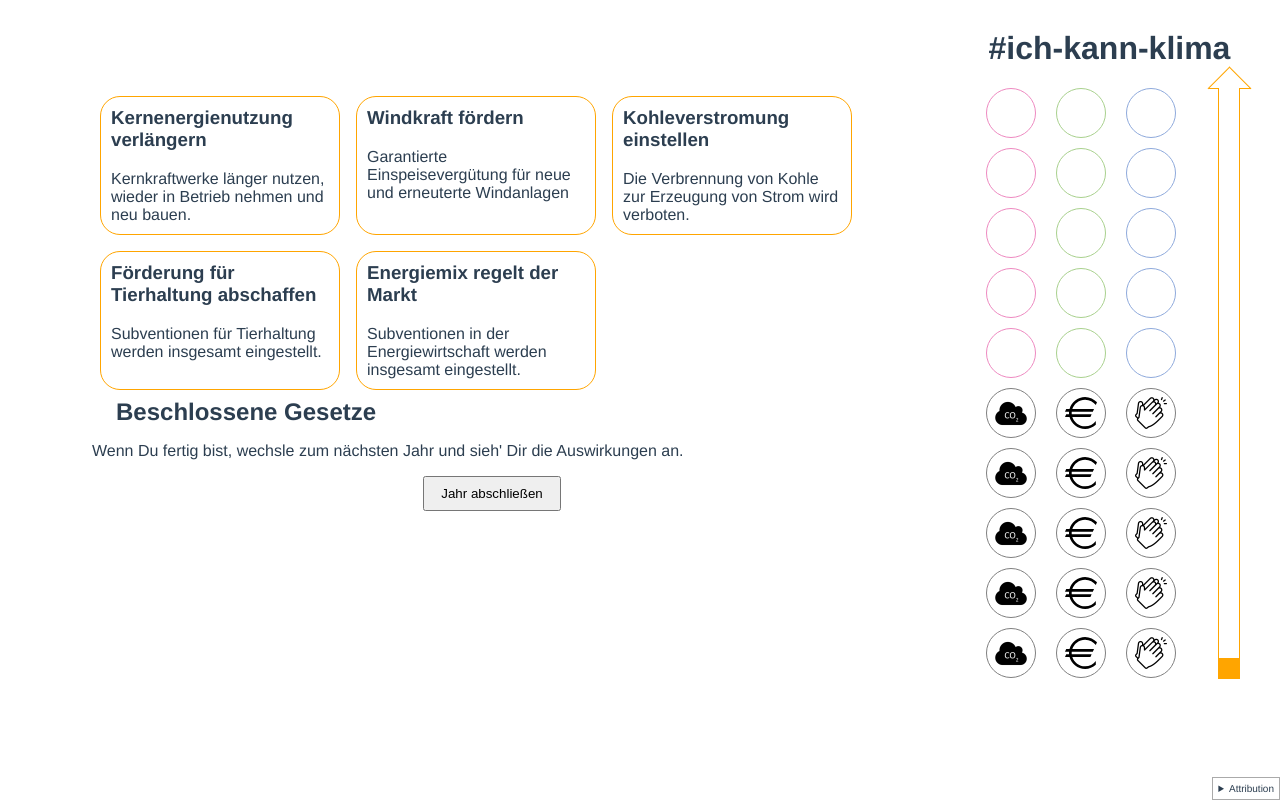
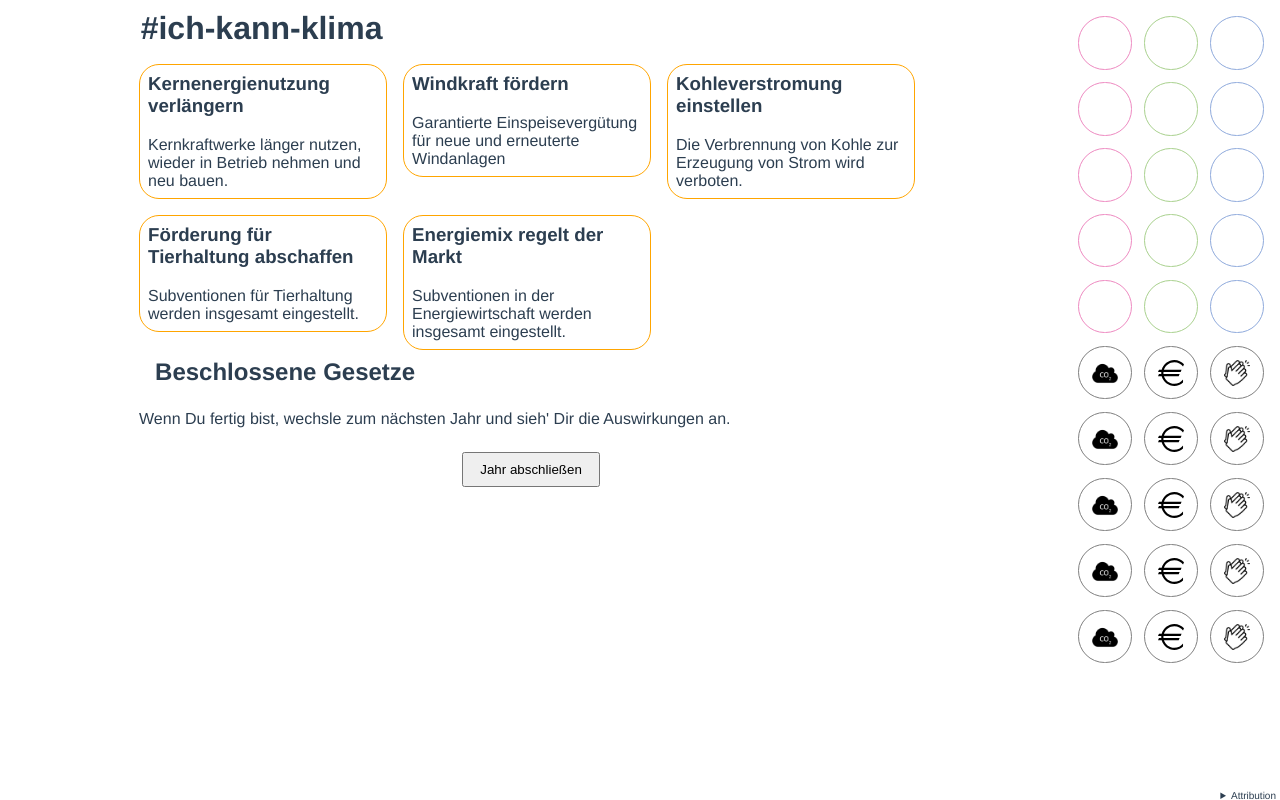
Before and after one commit to neustartklima/ich-kann-klima, a Vue app: page /start in a window 1280 px wide. Both pictures are taken after a click on the button "Leg' los". Built offline with nearby package versions, Linux system fonts and the light colour scheme.

Commit message:
New design with time indicator as background

```diff
--- a/src/App.vue
+++ b/src/App.vue
@@ -5,8 +5,6 @@ export default defineComponent({})
 </script>
 
 <template>
-  <h1>#ich-kann-klima</h1>
-
   <router-view />
 
   <details class="attribution">
@@ -20,17 +18,22 @@ export default defineComponent({})
 </template>
 
 <style lang="scss">
+html,
+body {
+  margin: 0;
+  padding: 0;
+}
+
 #app {
   font-family: Avenir, Helvetica, Arial, sans-serif;
   -webkit-font-smoothing: antialiased;
   -moz-osx-font-smoothing: grayscale;
   color: #2c3e50;
-  margin-top: 30px;
 }
 
 h1 {
-  text-align: right;
-  margin-right: 1.3em;
+  text-align: left;
+  margin: 0.3em;
 }
 
 .game-setup {
@@ -63,11 +66,14 @@ ul {
 
 .attribution {
   position: fixed;
-  bottom: 0;
-  right: 0;
-  padding: 5px;
+  bottom: -1px;
+  right: -1px;
+  padding: 0 5px;
   font-size: 10px;
   background: white;
-  border: 1px solid #aaaaaa;
+
+  &[open] {
+    border: 1px solid #cccccc;
+  }
 }
 </style>
--- a/src/components/CurrentIndicators.vue
+++ b/src/components/CurrentIndicators.vue
@@ -43,16 +43,32 @@ export default defineComponent({
 
 <template>
   <div class="CurrentIndicators">
-    <Indicator :value="co2value" color="#EE8AC1" :img="co2" />
-    <Indicator :value="financeValue" color="#A9D18E" :img="coin" />
-    <Indicator :value="popularityValue" color="#8FAADC" :img="hands" />
-    <TimeIndicator />
+    <div>
+      <TimeIndicator />
+      <Indicator :value="co2value" color="#EE8AC1" :img="co2" />
+      <Indicator :value="financeValue" color="#A9D18E" :img="coin" />
+      <Indicator :value="popularityValue" color="#8FAADC" :img="hands" />
+    </div>
   </div>
 </template>
 
 <style lang="scss" scoped>
 .CurrentIndicators {
-  display: flex;
-  flex-direction: row;
+  > div {
+    display: flex;
+    flex-direction: row;
+    position: relative;
+    padding: 10px;
+
+    @media all and (orientation: portrait) {
+      flex-direction: column;
+    }
+  }
+}
+
+p {
+  text-align: center;
+  margin: 0;
+  font-size: 120%;
 }
 </style>
--- a/src/components/EventOccurred.vue
+++ b/src/components/EventOccurred.vue
@@ -54,6 +54,7 @@ export default defineComponent({
   align-items: center;
 
   > div {
+    box-sizing: border-box;
     width: 400px;
     max-width: 100%;
     padding: 15px;
--- a/src/components/GameSetup.vue
+++ b/src/components/GameSetup.vue
@@ -11,6 +11,8 @@ export default defineComponent({
 <template>
   <div class="game-setup">
     <div class="wrapper">
+      <h1>#ich-kann-klima</h1>
+
       <slot />
     </div>
 
@@ -23,5 +25,15 @@ export default defineComponent({
 <style lang="scss">
 .game-setup {
   position: relative;
+
+  @media all and (orientation: portrait) {
+    display: flex;
+    flex-direction: column-reverse;
+  }
+}
+
+.wrapper {
+  height: 100vh;
+  overflow: auto;
 }
 </style>
--- a/src/components/Indicator.vue
+++ b/src/components/Indicator.vue
@@ -7,7 +7,7 @@ export default defineComponent({
   props: {
     value: { type: Number, required: true },
     color: { type: String, required: true },
-    img: { type: String }
+    img: { type: String },
   },
 
   computed: {
@@ -29,7 +29,7 @@ export default defineComponent({
           return "background: " + this.color
         }
       }
-    }
+    },
   },
 })
 </script>
@@ -42,18 +42,35 @@ export default defineComponent({
 </template>
 
 <style lang="scss" scoped>
-$size: 3em; // If you change this, remember to change TimeIndicator as well!
+.Indicator {
+  margin: 0;
+  box-sizing: content-box;
+  width: 100%;
+  display: flex;
+  flex-direction: column;
+  position: relative;
 
-.Indicator {
-  margin: 0 10px;
+  @media all and (orientation: portrait) {
+    flex-direction: row-reverse;
+    justify-content: flex-end;
+  }
 }
 
 .circle {
-  width: $size;
-  height: $size;
+  display: inline-block;
+  width: 4vh;
+  height: 4vh;
+  margin: 0.5vh;
   border-radius: 50%;
-  margin-bottom: 10px;
   border: 1px solid grey;
-  background: no-repeat center/2em;
+  background: no-repeat center/2vh white;
+  box-shadow: 0 0 1px white;
+
+  @media all and (orientation: landscape) {
+    width: 4vw;
+    height: 4vw;
+    margin: 0.5vw;
+    background-size: 2vw;
+  }
 }
 </style>
--- a/src/components/LawProposals.vue
+++ b/src/components/LawProposals.vue
@@ -38,19 +38,15 @@ export default defineComponent({
 
 <template>
   <div class="ProposedLaws">
-    <div
-      v-for="(law, index) in proposedLaws"
-      :key="index"
-      class="Law"
-      :class="{ selected: law.id === selectedLaw }"
-      @click="select(law.id)"
-    >
+    <div v-for="(law, index) in proposedLaws" :key="index" class="Law" :class="{ selected: law.id === selectedLaw }">
+      <div @click="select(law.id)">
         <h3>{{ law.title }}</h3>
         <div>{{ law.description }}</div>
 
         <div class="button-bar">
           <button class="accept" @click="accept(law.id)">✓</button>
           <button class="decline" @click="decline(law.id)">✗</button>
+        </div>
       </div>
     </div>
   </div>
@@ -67,12 +63,23 @@ export default defineComponent({
 
   .Law {
     position: relative;
-    width: 15em;
-    padding: 10px;
+    width: 33%;
+    padding: 0.5rem;
+    box-sizing: border-box;
+
+    @media (max-width: 800px) {
+      font-size: 85%;
+
+    }
+    @media (max-width: 600px) {
+      width: 50%;
+    }
+
+    > div {
       border: 1px solid orange;
       border-radius: 20px;
-    margin: 0.5em;
-    box-sizing: border-box;
+      padding: 0.5rem;
+      position: relative;
 
       .button-bar {
         position: absolute;
@@ -87,6 +94,7 @@ export default defineComponent({
         width: 32px;
         margin-left: 5px;
         padding: 0;
+        background: white;
       }
 
       button:hover {
@@ -102,9 +110,11 @@ export default defineComponent({
         font-size: 30px;
         color: red;
       }
+    }
 
     &:hover,
     &.selected {
+      > div {
         background: orange;
 
         button {
@@ -113,4 +123,5 @@ export default defineComponent({
       }
     }
   }
+}
 </style>
--- a/src/components/TimeIndicator.vue
+++ b/src/components/TimeIndicator.vue
@@ -1,6 +1,11 @@
 <script lang="ts">
 import { computed, defineComponent } from "@vue/runtime-core"
 import { useStore } from "../store"
+
+interface MyScreen extends Screen {
+  mozOrientation: string
+  msOrientation: string
+}
 
 export default defineComponent({
   setup() {
@@ -9,6 +14,12 @@ export default defineComponent({
     return {
       store,
       currentYear: computed(() => store.state.game?.currentYear as number),
+    }
+  },
+
+  data() {
+    return {
+      orientation: "portrait",
     }
   },
 
@@ -21,64 +32,49 @@ export default defineComponent({
       return this.currentYear - 2020
     },
 
-    height(): string {
-      return "height: " + (this.years / this.timespan) * 100 + "%"
+    size(): string {
+      const attr = this.orientation.match(/landscape/) ? "height" : "width"
+      return attr + ": " + (this.years / this.timespan) * 100 + "%"
+    },
+  },
+
+  mounted() {
+    window.addEventListener("orientationchange", this.setOrientation)
+  },
+
+  methods: {
+    setOrientation(): void {
+      if (screen.orientation) {
+        this.orientation =
+          screen.orientation.type || (screen as MyScreen).mozOrientation || (screen as MyScreen).msOrientation
+      } else {
+        this.orientation = window.innerWidth > window.innerHeight ? "landscape" : "portrait"
+      }
     },
   },
 })
 </script>
 
 <template>
-  <div class="container">
-    <div class="arrow-head"></div>
-    <div class="indicator" :style="height"></div>
-  </div>
+  <div class="Indicator" :style="size"></div>
 </template>
 
 <style lang="scss" scoped>
 $color: orange;
-$width: 20px;
+$width: 3vh;
 $border: 1px;
 
-.container {
-  width: $width;
-  height: calc(10 * (3em + 11px));  // Number of circles multiplies with circle height plus margin/border
-  border: $border solid $color;
-  border-top: 0;
-  margin: 0 2em;
-  display: flex;
-  flex-direction: column;
-  justify-content: space-between;
-  position: relative;
+.Indicator {
+  z-index: -1;
+  position: absolute;
+  top: 0;
+  bottom: 0;
+  left: 0;
+  right: 0;
+  background-color: orange;
 
-  &::before, &::after {
-    content: "";
-    display: block;
-    position: absolute;
-    top: 0px;
-  }
-
-  &::before {
-    border-top: $border solid $color;
-    width: ($width + $border) * 2;
-    left: -$width / 2;
-  }
-
-  &::after {
-    border-top: $border solid white;
-    width: $width;
+  @media all and (orientation: landscape) {
+    top: auto;
   }
 }
-
-.indicator {
-  background-color: $color;
-}
-
-.arrow-head {
-  border: 0 solid $color;
-  border-width: $border $border 0 0;
-  width: $width * 1.5;
-  height: $width * 1.5;
-  transform: translate(-$width * 0.25, -$width * 0.75) rotate(-45deg);
-}
 </style>
--- a/src/views/GamePage.vue
+++ b/src/views/GamePage.vue
@@ -89,4 +89,8 @@ export default defineComponent({
 h2 {
   margin: 0 1em;
 }
+
+p {
+  padding: 0.5rem;
+}
 </style>
```
Lines whose indentation alone changed are shown as unchanged.
